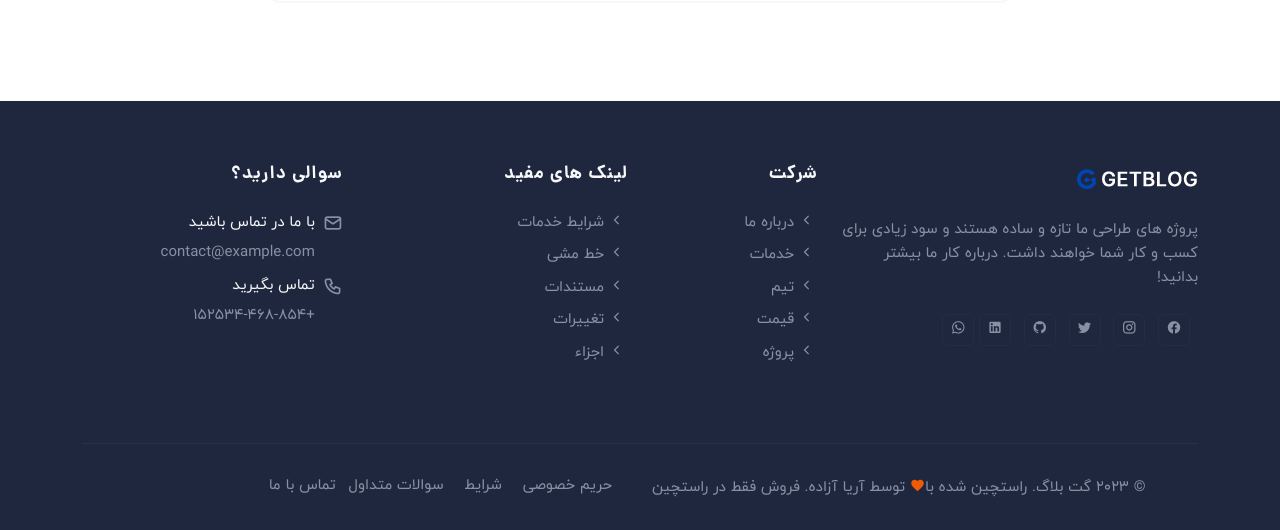
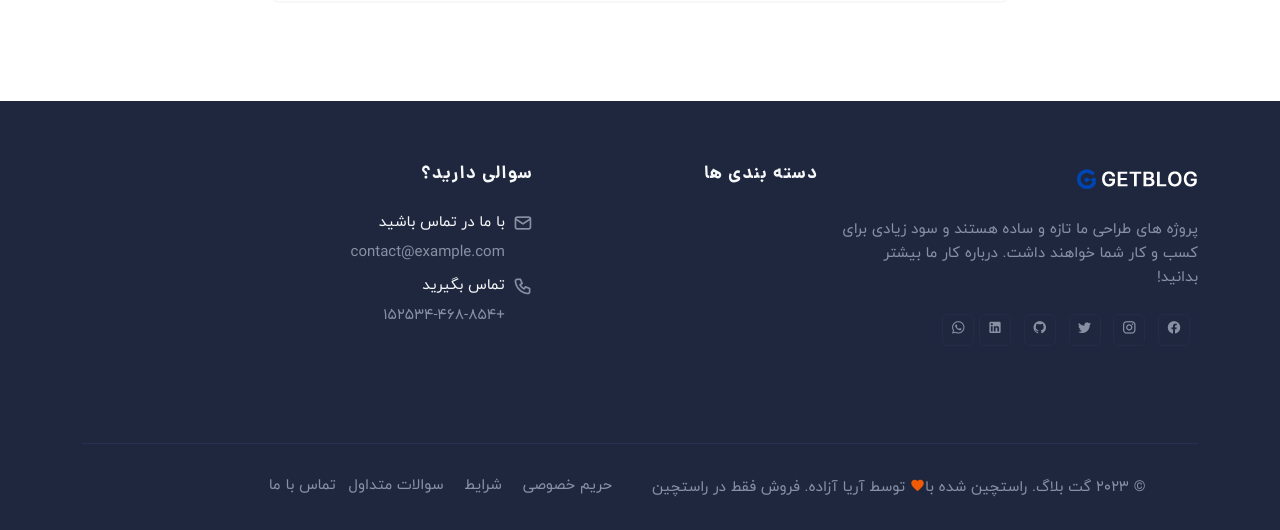
Before and after one commit to itdevx/Django-Blog, a Django app: page /sign-up/ in a window 1280 px wide. Shown: the part 805-1335 px from the top of the page. Run offline with Django 4.2, Linux system fonts and the light colour scheme; some libraries are stand-ins or nearby versions.

Commit message:
cahnge footer

```diff
--- a/templates/blog-templates/base.html
+++ b/templates/blog-templates/base.html
@@ -154,7 +154,7 @@
                             </div>
                             <!--end col-->
 
-                            <div class="col-lg-2 col-md-4 col-12 mt-4 mt-sm-0 pt-2 pt-sm-0">
+                            <!-- <div class="col-lg-2 col-md-4 col-12 mt-4 mt-sm-0 pt-2 pt-sm-0">
                                 <h5 class="footer-head">شرکت</h5>
                                 <ul class="list-unstyled footer-list mt-4">
                                     <li><a href="javascript:void(0)" class="text-foot"><i class="ti ti-chevron-left me-1"></i> درباره ما</a></li>
@@ -163,17 +163,15 @@
                                     <li><a href="javascript:void(0)" class="text-foot"><i class="ti ti-chevron-left me-1"></i> قیمت</a></li>
                                     <li><a href="javascript:void(0)" class="text-foot"><i class="ti ti-chevron-left me-1"></i> پروژه</a></li>
                                 </ul>
-                            </div>
+                            </div> -->
                             <!--end col-->
 
                             <div class="col-lg-3 col-md-4 col-12 mt-4 mt-sm-0 pt-2 pt-sm-0">
-                                <h5 class="footer-head">لینک های مفید</h5>
+                                <h5 class="footer-head">دسته بندی ها</h5>
                                 <ul class="list-unstyled footer-list mt-4">
-                                    <li><a href="javascript:void(0)" class="text-foot"><i class="ti ti-chevron-left me-1"></i> شرایط خدمات</a></li>
-                                    <li><a href="javascript:void(0)" class="text-foot"><i class="ti ti-chevron-left me-1"></i> خط مشی</a></li>
-                                    <li><a href="javascript:void(0)" class="text-foot"><i class="ti ti-chevron-left me-1"></i> مستندات</a></li>
-                                    <li><a href="javascript:void(0)" class="text-foot"><i class="ti ti-chevron-left me-1"></i> تغییرات</a></li>
-                                    <li><a href="javascript:void(0)" class="text-foot"><i class="ti ti-chevron-left me-1"></i> اجزاء</a></li>
+                                    {% for c in category %}
+                                    <li><a href="/article/{{ c.category_slug }}/" class="text-foot"><i class="ti ti-chevron-left me-1"></i>{{ c.category_name }}</a></li>
+                                    {% endfor %}
                                 </ul>
                             </div>
                             <!--end col-->
```
Also changed, not shown: 2 other files.
